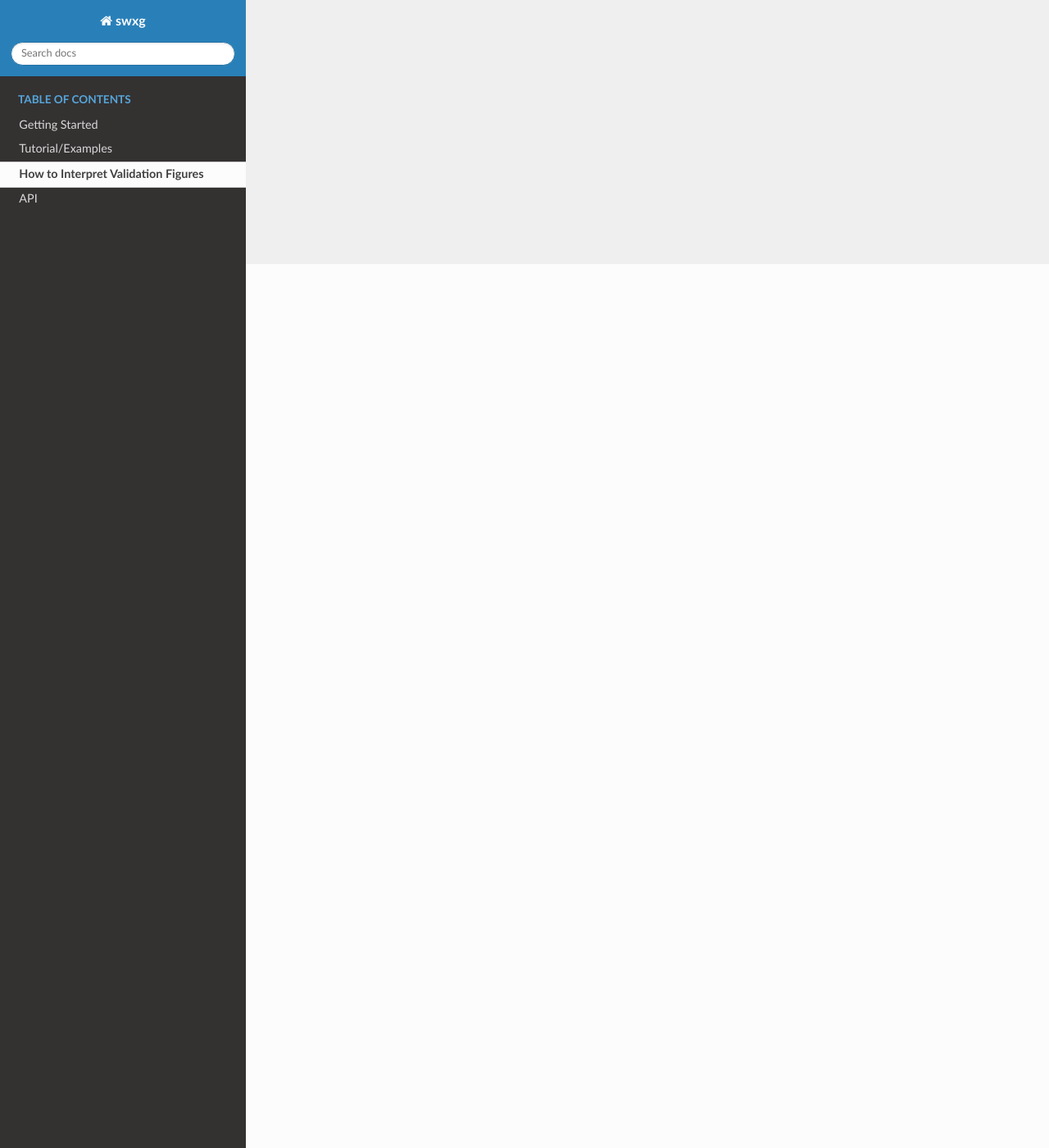
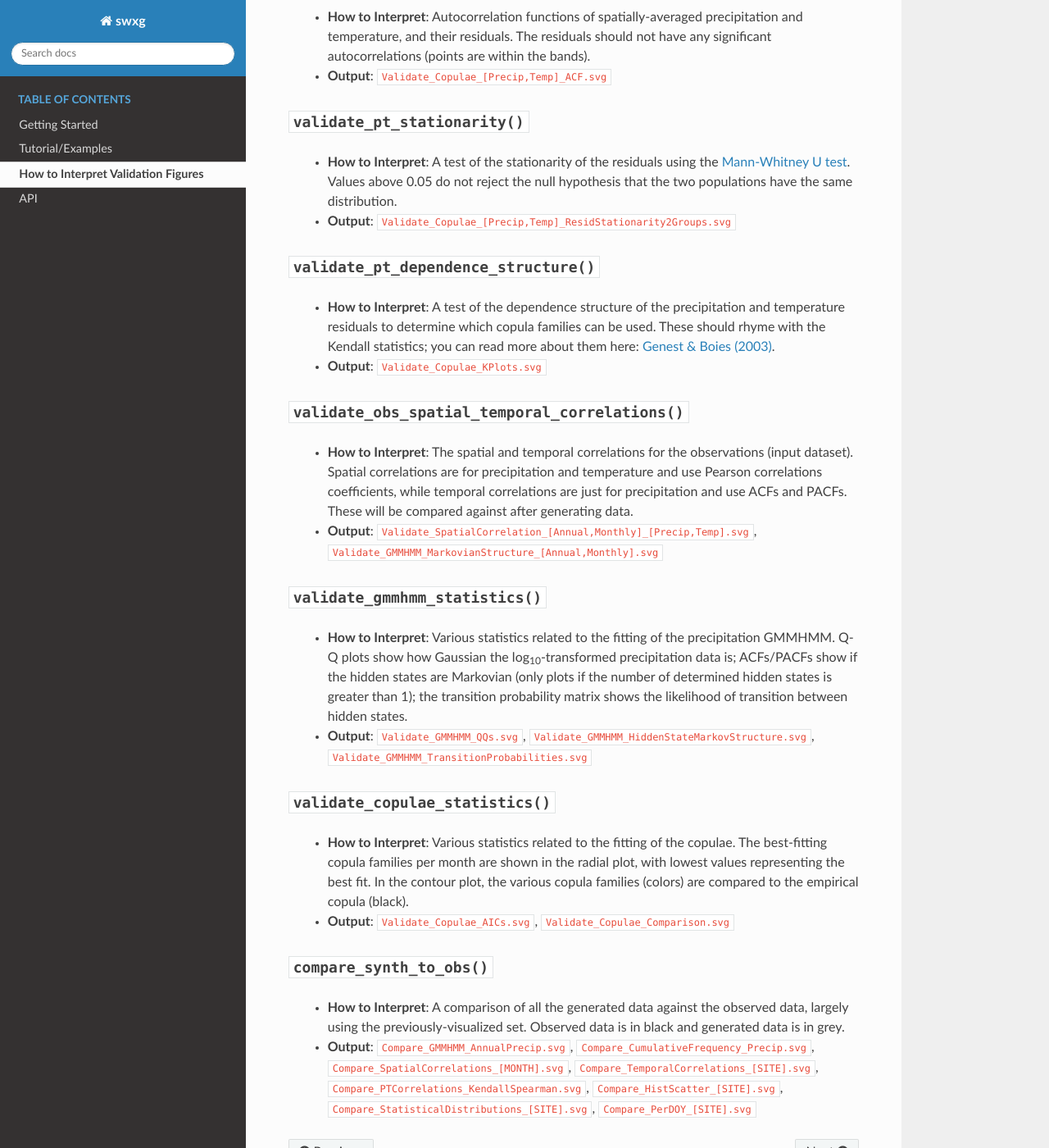
Before and after one commit to xthames/swxg, a Sphinx documentation site: the page built from docs/source/validation/index.rst, in a window 1280 px wide and 1400 px high, scrolled down 1078 px. Shown: the whole window at 82% size. Built offline with Sphinx 7.4.7 and the Read the Docs theme 3.1.0, drawn with Linux system fonts in a browser that asks for light colours; some of the changed text lies outside the part shown.

Commit message:
ReadTheDocs validation

```diff
--- a/docs/source/validation/index.rst
+++ b/docs/source/validation/index.rst
@@ -15,6 +15,53 @@ When you eventually want to look at the validation figures, the sheer number can
 :func:`validate_gmmhmm_states() <swxg.make_figures.validate_gmmhmm_states>`
 ---------------------------------------------------------------------------
 
- * **How to Interpret**: This function tests how good the GMMHMM fit is for each of the explored number of states. Note that the loglikelihood statistic is monotonically increasing and the AIC statistic can run into issues with overfitting, so the BIC is generally the best choice. If you set the number of states and don't explore any this will not be called.
- * **Nested Functions**: N/A
+ * **How to Interpret**: A test of how good the GMMHMM fit is for each of the explored number of states. Note that the loglikelihood statistic is monotonically increasing and the AIC statistic can run into issues with overfitting, so the BIC is generally the best choice. The lowest value corresponds to the best fit. If you set the number of states and don't explore any this will not be called.
  * **Output**: ``Validate_GMMHMM_NumStates.svg``
+
+:func:`validate_explore_pt_dependence() <swxg.make_figures.validate_explore_pt_dependence>`
+-------------------------------------------------------------------------------------------
+
+ * **How to Interpret**: A plot of the Kendall and Spearman correlations between precipitation and temperature, and a scatterplot of precipitation against temperature. Both precipitation and temperature have been spatially averaged, so axes ticks or panels in each figure are per month. The metrics should align with the relative position of the Kendall Plots against the 1:1 line.
+ * **Output**: ``Validate_Copulae_ExplorePTCorrelation_MonthlySpatialAverage.svg``, ``Validate_Copulae_PTDistribution_MonthlySpatialAverage.svg``
+
+:func:`validate_pt_acf() <swxg.make_figures.validate_pt_acf>`
+-------------------------------------------------------------
+
+ * **How to Interpret**: Autocorrelation functions of spatially-averaged precipitation and temperature, and their residuals. The residuals should not have any significant autocorrelations (points are within the bands).
+ * **Output**: ``Validate_Copulae_[Precip,Temp]_ACF.svg``
+
+:func:`validate_pt_stationarity() <swxg.make_figures.validate_pt_stationarity>`
+-------------------------------------------------------------------------------
+
+ * **How to Interpret**: A test of the stationarity of the residuals using the `Mann-Whitney U test <https://en.wikipedia.org/wiki/Mann%E2%80%93Whitney_U_test>`__. Values above 0.05 do not reject the null hypothesis that the two populations have the same distribution.
+ * **Output**: ``Validate_Copulae_[Precip,Temp]_ResidStationarity2Groups.svg``
+
+:func:`validate_pt_dependence_structure() <swxg.make_figures.validate_pt_dependence_structure>`
+-----------------------------------------------------------------------------------------------
+
+ * **How to Interpret**: A test of the dependence structure of the precipitation and temperature residuals to determine which copula families can be used. These should rhyme with the Kendall statistics; you can read more about them here: `Genest & Boies (2003) <https://www.jstor.org/stable/30037296>`__.
+ * **Output**: ``Validate_Copulae_KPlots.svg``
+
+:func:`validate_obs_spatial_temporal_correlations() <swxg.make_figures.validate_obs_spatial_temporal_correlations>`
+-------------------------------------------------------------------------------------------------------------------
+
+ * **How to Interpret**: The spatial and temporal correlations for the observations (input dataset). Spatial correlations are for precipitation and temperature and use Pearson correlations coefficients, while temporal correlations are just for precipitation and use ACFs and PACFs. These will be compared against after generating data.
+ * **Output**: ``Validate_SpatialCorrelation_[Annual,Monthly]_[Precip,Temp].svg``, ``Validate_GMMHMM_MarkovianStructure_[Annual,Monthly].svg``
+
+:func:`validate_gmmhmm_statistics() <swxg.make_figures.validate_gmmhmm_statistics>`
+-----------------------------------------------------------------------------------
+
+ * **How to Interpret**: Various statistics related to the fitting of the precipitation GMMHMM. Q-Q plots show how Gaussian the log\ :sub:`10`\ -transformed precipitation data is; ACFs/PACFs show if the hidden states are Markovian (only plots if the number of determined hidden states is greater than 1); the transition probability matrix shows the likelihood of transition between hidden states.
+ * **Output**: ``Validate_GMMHMM_QQs.svg``, ``Validate_GMMHMM_HiddenStateMarkovStructure.svg``, ``Validate_GMMHMM_TransitionProbabilities.svg``
+
+:func:`validate_copulae_statistics() <swxg.make_figures.validate_copulae_statistics>`
+-------------------------------------------------------------------------------------
+
+ * **How to Interpret**: Various statistics related to the fitting of the copulae. The best-fitting copula families per month are shown in the radial plot, with lowest values representing the best fit. In the contour plot, the various copula families (colors) are compared to the empirical copula (black).
+ * **Output**: ``Validate_Copulae_AICs.svg``, ``Validate_Copulae_Comparison.svg``
+
+:func:`compare_synth_to_obs() <swxg.make_figures.compare_synth_to_obs>`
+-----------------------------------------------------------------------
+
+ * **How to Interpret**: A comparison of all the generated data against the observed data, largely using the previously-visualized set. Observed data is in black and generated data is in grey.
+ * **Output**: ``Compare_GMMHMM_AnnualPrecip.svg``, ``Compare_CumulativeFrequency_Precip.svg``, ``Compare_SpatialCorrelations_[MONTH].svg``, ``Compare_TemporalCorrelations_[SITE].svg``, ``Compare_PTCorrelations_KendallSpearman.svg``, ``Compare_HistScatter_[SITE].svg``, ``Compare_StatisticalDistributions_[SITE].svg``, ``Compare_PerDOY_[SITE].svg``
```
